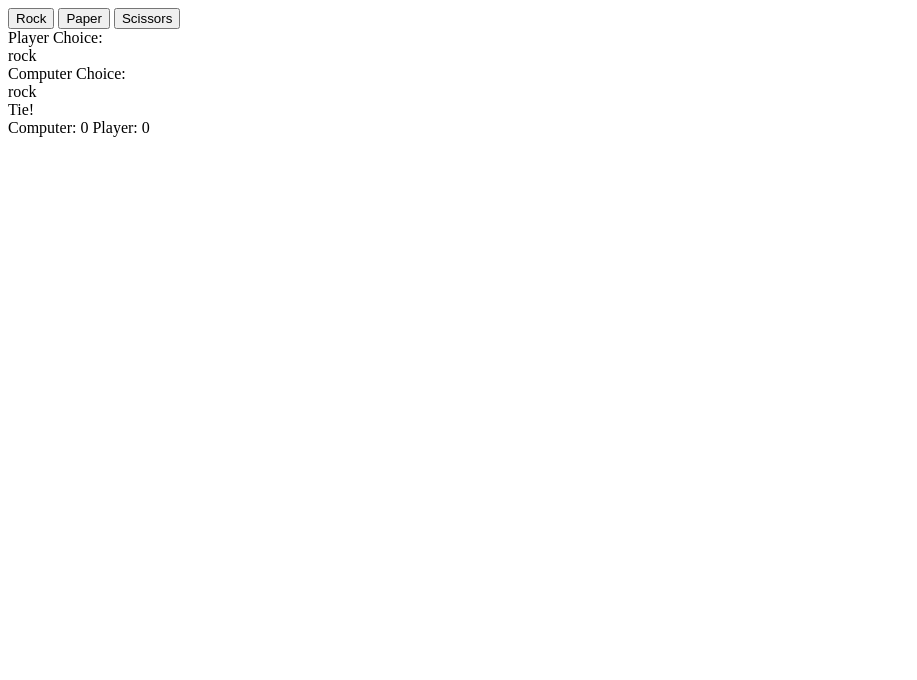
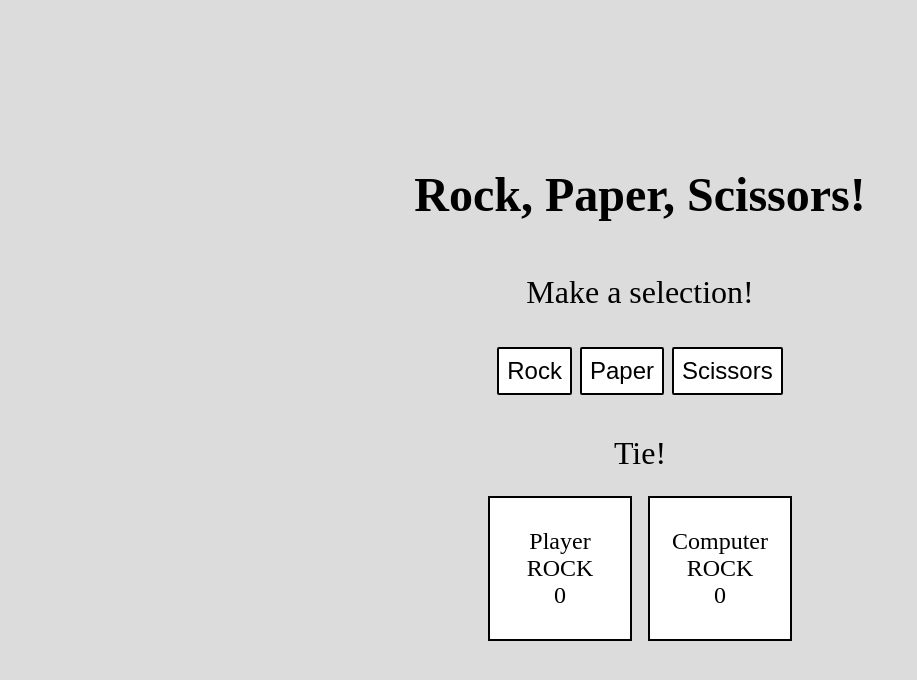
Before and after one commit to simbag04/rock-paper-scissors, a plain HTML site: page index.html in a window 1280 px wide. Both pictures are taken after a click on the button "Rock". Shown: the whole page, without its empty margins (0-917 px from the left). Drawn offline with Linux system fonts and the light colour scheme.

Commit message:
Added Styling and Reset Button Functionality

```diff
--- a/index.html
+++ b/index.html
@@ -5,27 +5,41 @@
     <meta http-equiv="X-UA-Compatible" content="IE=edge">
     <meta name="viewport" content="width=device-width, initial-scale=1.0">
     <title>Document</title>
+    <link rel="stylesheet" href="styles.css">
 </head>
 <body>
     <script src="javascript.js" defer></script>
-    <button class="selection" id="rock">Rock</button>
-    <button class="selection" id="paper">Paper</button>
-    <button class="selection" id="scissors">Scissors</button>
+
+    <div class="title">Rock, Paper, Scissors!</div>
+
+    <div class="make-selection">Make a selection!</div>
+    <div class="buttons">
+        <button class="selection" id="rock">Rock</button>
+        <button class="selection" id="paper">Paper</button>
+        <button class="selection" id="scissors">Scissors</button>
+    </div>
+
+    <div class="current-game"></div>
 
     <div class="results">
-        <div>
-            Player Choice:
-            <div class="player-choice"></div>
+        <div class="player person">
+            <div>Player</div>
+            <div class="player-choice choice"></div>
+            <div class="player-score">0</div>
         </div>
-        <div>
-            Computer Choice:
-            <div class="computer-choice"></div>
+        <div class="computer person">
+            <div>Computer</div>
+            <div class="computer-choice choice"></div>
+            <div class="computer-score">0</div>
         </div>
+    </div>
 
-        <div class="current-game"></div>
+    <div class="other">
         <div class="current-results"></div>
         <div class="winner"></div>
     </div>
 
+    <button class="reset">Play Again!</button>
+
 </body>
 </html>
--- a/javascript.js
+++ b/javascript.js
@@ -52,71 +52,75 @@ function playGame(playerChoice, computerChoice)
     }
 }
 
-function game()
-{
-    let playerScore = 0;
-    let computerScore = 0;
-    for (let i = 0; i < 5; i++)
-    {
-        // get user input
-        let input = prompt("Choose rock, paper, or scissors:");
-
-        // get computer choice
-        let computerChoice = getComputerChoice();
-
-        // get game result
-        let result = playGame(input, computerChoice);
-
-        // update scores
-        if (result == "computer") computerScore++;
-        else if (result == "player") playerScore++;
-
-        console.log("Player picked: " + input + "\n");
-        console.log("Computer picked: " + computerChoice + "\n");
-        console.log("Player score: " + playerScore + "\n");
-        console.log("Computer score: " + computerScore + "\n");
-
-
-    }
-
-
-
-
-}
-
 let playerScore = 0;
 let computerScore = 0;
 
 function updateResults(winner)
 {
+    let object = document.querySelector(".current-results");
+    let output = document.querySelector(".current-game");
     if (winner == 'player')
     {
         playerScore++;
+        output.style.color = 'green';
+        document.querySelector(".player-score").textContent = playerScore;
     }
     else if (winner == 'computer')
     {
         computerScore++;
+        output.style.color = 'red';
+        document.querySelector(".computer-score").textContent = computerScore;
     }
-    document.querySelector(".current-results").textContent = "Computer: " + computerScore + " Player: " + playerScore;
+    else output.style.color = 'black';
+
+    // winner has been found
     if (playerScore == 5)
     {
         document.querySelector(".winner").textContent = "You win!";
+        document.querySelector(".reset").style.display = "block";
     }
     else if (computerScore == 5)
     {
         document.querySelector(".winner").textContent = "You lose!";
+        document.querySelector(".reset").style.display = "block";
     }
 }
+
+
+function reset()
+{
+    playerScore = 0;
+    computerScore = 0;
+    document.querySelector(".current-game").textContent = "";
+    document.querySelector(".current-results").textContent = "";
+    document.querySelector(".winner").textContent = "";
+    document.querySelector(".player-score").textContent = playerScore;
+    document.querySelector(".computer-score").textContent = computerScore;
+    let choices = document.querySelectorAll(".choice");
+    choices.forEach((choice) => {
+        choice.textContent = "";
+    })
+    document.querySelector(".reset").style.display = 'none';
+}
+
+let resetButton = document.querySelector(".reset");
+resetButton.addEventListener('click', () => {
+    reset();
+})
+
 
 // BUTTON EVENT LISTENERS
 let buttons = document.querySelectorAll(".selection");
 
 buttons.forEach((button) => {
     button.addEventListener('click', () => {
-        let compChoice = getComputerChoice();
-        let result = playGame(button.id, compChoice);
-        document.querySelector(".player-choice").textContent = button.id;
-        document.querySelector(".computer-choice").textContent = compChoice;
-        updateResults(result);
+        if (playerScore < 5 && computerScore < 5)
+        {
+            let compChoice = getComputerChoice();
+            let result = playGame(button.id, compChoice);
+            document.querySelector(".player-choice").textContent = button.id.toUpperCase();
+            document.querySelector(".computer-choice").textContent = compChoice.toUpperCase();
+            updateResults(result);
+        }
     })
 })
--- /dev/null
+++ b/styles.css
@@ -0,0 +1,74 @@
+body
+{
+    display: flex;
+    flex-direction: column;
+    justify-content: center;
+    align-items: center;
+    gap: 8px;
+    background-color: gainsboro;
+    min-height: 100vh;
+}
+
+.make-selection
+{
+    font-size: 32px;
+    padding: 12px;
+}
+.title
+{
+    font-size: 48px;
+    font-weight: bold;
+    padding: 32px;
+}
+
+.buttons
+{
+    display: flex;
+    gap: 8px;
+    padding: 16px;
+}
+.reset, .selection
+{
+    background-color: white;
+    border: 2px solid black;
+    border-radius: 2px;
+    padding: 8px;
+    font-size: 24px;
+}
+
+.current-game
+{
+    font-size: 32px;
+    padding: 16px;
+}
+
+.results
+{
+    display: flex;
+    gap: 16px;
+    font-size: 24px;
+}
+
+.person
+{
+    flex: 1 1 0;
+    width: 80px;
+    display: flex;
+    flex-direction: column;
+    justify-content: center;
+    align-items: center;
+    border: 2px solid black;
+    background-color: white;
+    padding: 30px;
+}
+
+.winner
+{
+    padding: 16px;
+    font-size: 32px;
+}
+
+.reset
+{
+    display: none;
+}
```
